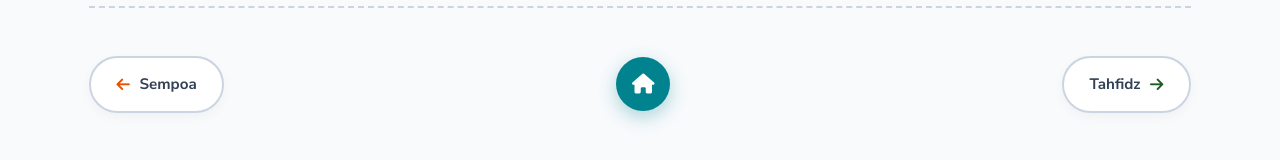
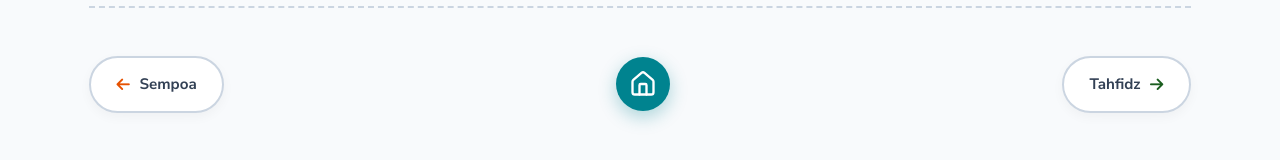
Before and after one commit to Aldi8867/web-sempoa-sip-pariaman, a React (Vite) app in the folder frontend/: page /program/fonem in a window 1280 px wide. Shown: the part 1212-1372 px from the top of the page. Built offline with nearby package versions, Linux system fonts and the light colour scheme.

Commit message:
feat: add custom SVG home icon to ProgramDetailPage bottom navigation and save to icons folder

```diff
--- a/frontend/src/pages/public/ProgramDetailPage.tsx
+++ b/frontend/src/pages/public/ProgramDetailPage.tsx
@@ -432,7 +432,7 @@ export const ProgramDetailPage: React.FC = () => {
             }}
             title="Kembali ke Beranda"
           >
-            <i className="fas fa-home"></i>
+            <img src="/assets/icons/home.svg" alt="Beranda" style={{ width: '28px', height: '28px', display: 'block' }} />
           </Link>
 
           {/* NEXT PROGRAM BUTTON */}
```
Also changed, not shown: frontend/public/assets/icons/home.svg (added).
